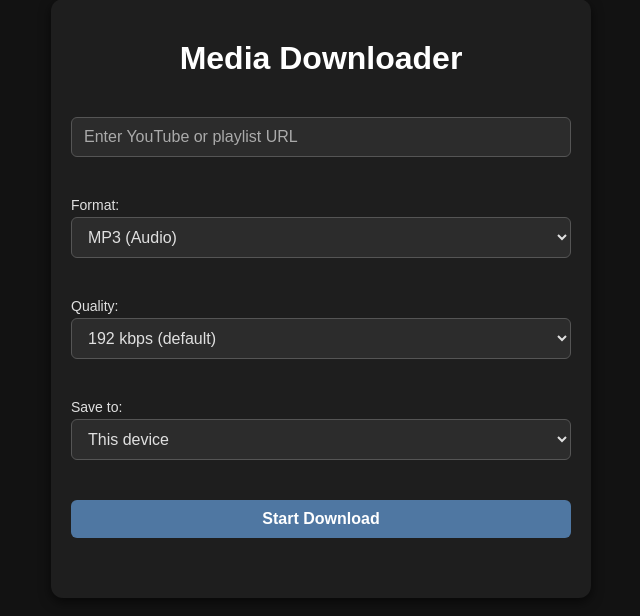
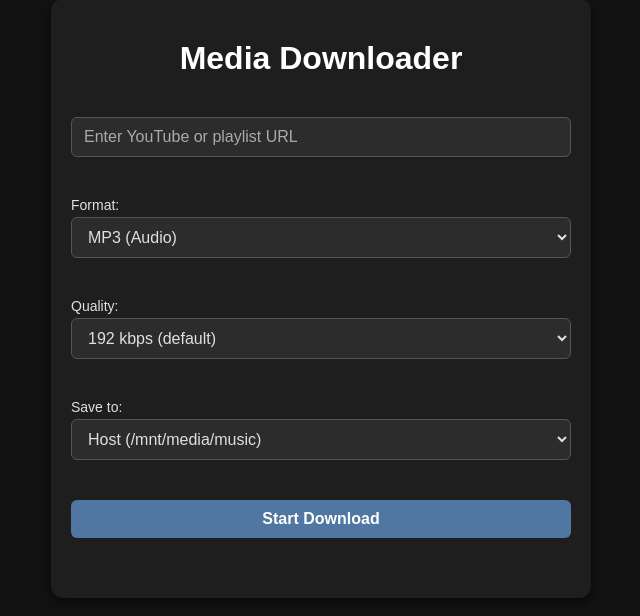
Before and after one commit to iamValen/media-downloader, a Flask app: page / in a window 1280 px wide. Shown: the part 41-657 px from the top of the page, without its empty margins (319-959 px from the left). Run offline with Flask 3, Linux system fonts and the light colour scheme; parts of the project's set-up code (start-up, migrations or seed data) failed here and were passed over.

Commit message:
Host downloads completed

```diff
--- a/config.py
+++ b/config.py
@@ -2,7 +2,10 @@ import os
 from pathlib import Path
 
 class Config:
+    # Host
     NETWORK_DOWNLOAD_PATH = os.environ.get('NETWORK_DOWNLOAD_PATH', '/home/vln/Desktop/test')
+
+    # Device location - in porgress
     TEMP_DOWNLOAD_PATH = os.environ.get('TEMP_DOWNLOAD_PATH', './downloads/temp')
 
     Path(NETWORK_DOWNLOAD_PATH).mkdir(parents=True, exist_ok=True)
--- a/templates/index.html
+++ b/templates/index.html
@@ -30,8 +30,8 @@
         <label>
           Save to:
           <select id="location">
-            <option value="local">This device</option>
-            <option value="network">Network (/mnt/media/music)</option>
+            <!--<option value="local">This device</option>-->
+            <option value="network">Host (/mnt/media/music)</option>
           </select>
         </label>
       </div>
@@ -83,7 +83,7 @@
     formatSelect.addEventListener('change', updateQualityOptions);
     updateQualityOptions(); // init on load
 
-    // form
+    // submit form
     form.addEventListener('submit', async (e) => {
       e.preventDefault();
       const url = document.getElementById('url').value;
```
